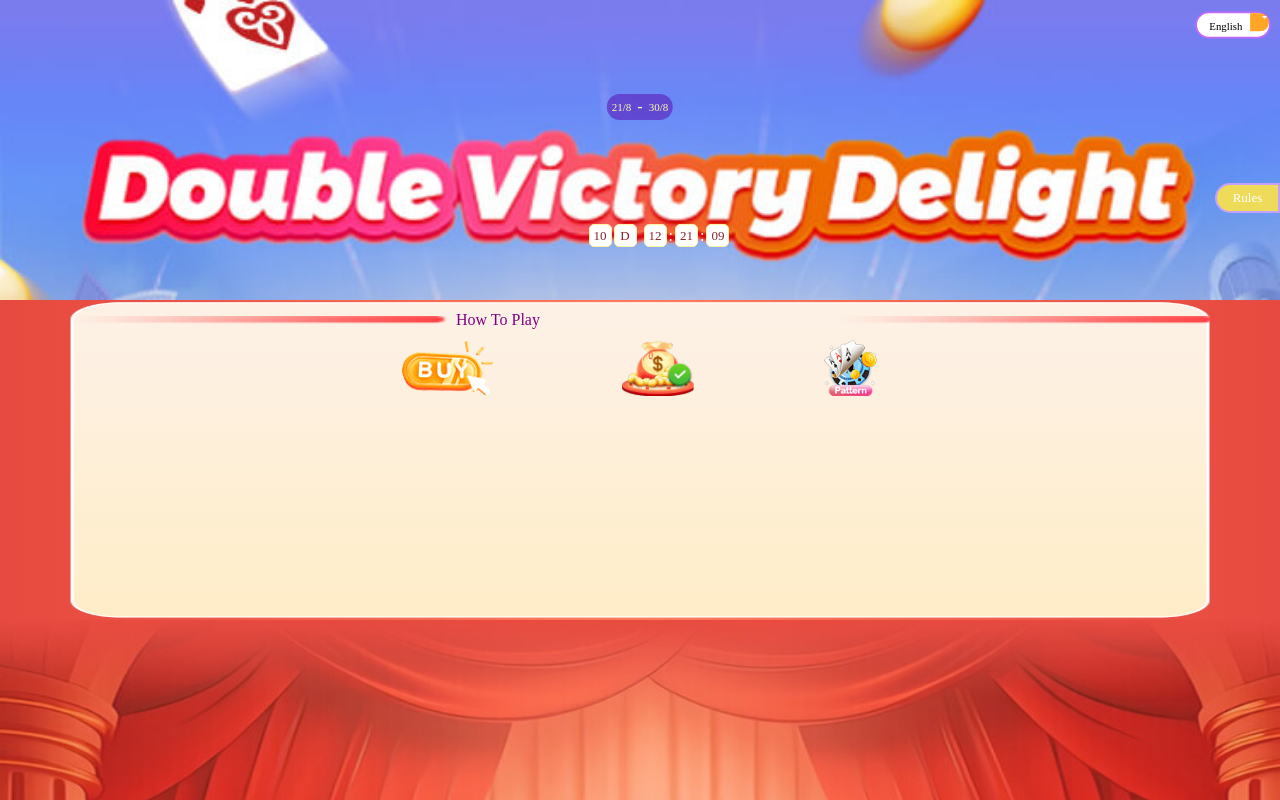
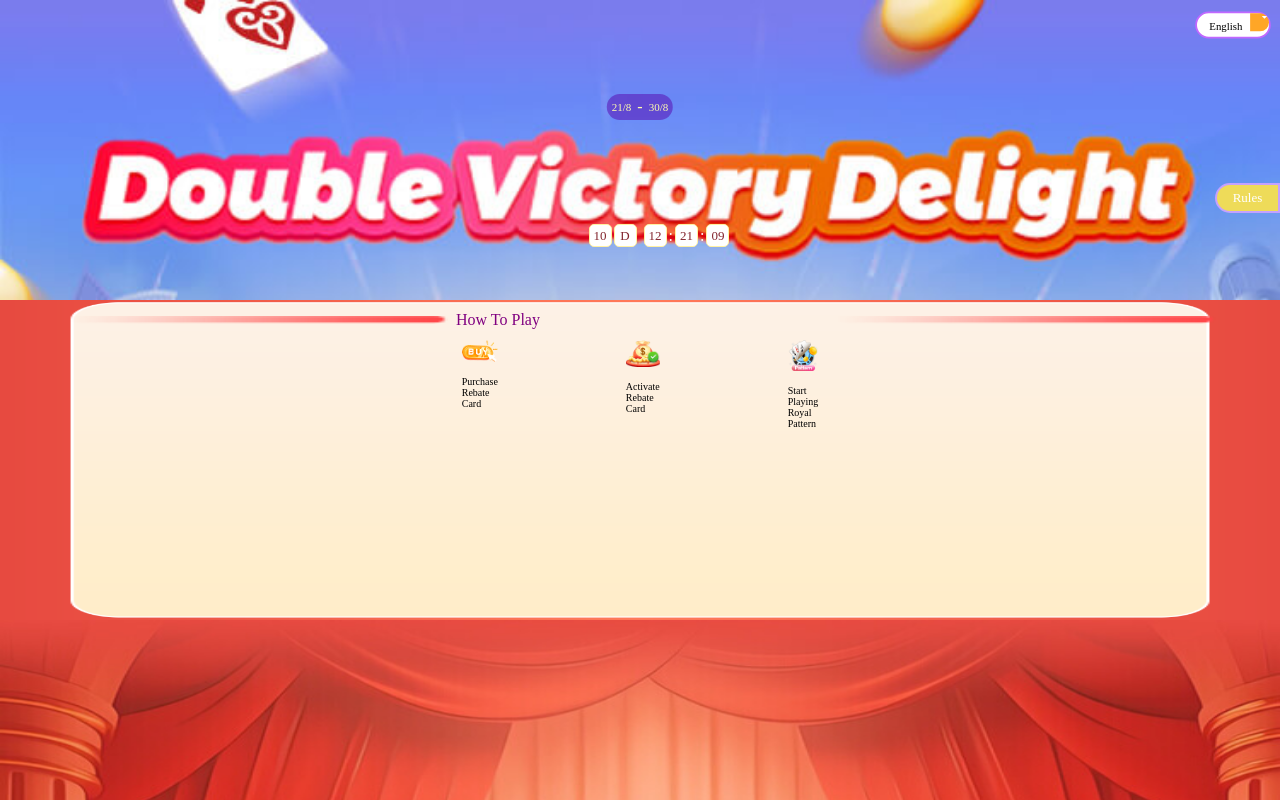
Before and after one commit to khankadir193/doubleVictoryDelight2k24, a Vue app: page / in a window 1280 px wide. Shown: the top 800 px of the page. Built offline with nearby package versions, Linux system fonts and the light colour scheme.

Commit message:
rebate card has been set corresponding reward-icon

```diff
--- a/src/components/HowToPlayComp.vue
+++ b/src/components/HowToPlayComp.vue
@@ -1,14 +1,23 @@
 <template>
     <div class="howToPlay">
         <div class="arrowHowToPlay">
-           <img src="../assets/images/arrow.png" alt="picture-arrow2"  />
-           <p>How To Play</p>
-           <img src="../assets/images/arrow.png" alt="picture-arrow2"  />
+            <img src="../assets/images/arrow.png" alt="picture-arrow2" />
+            <p>How To Play</p>
+            <img src="../assets/images/arrow.png" alt="picture-arrow2" />
         </div>
         <div class="howToPlay-reward">
-           <img src="../assets/images/how_to_play1.png" alt="picture-arrow2"  />
-           <img src="../assets/images/how_to_play2.png" alt="picture-arrow2"  />
-           <img src="../assets/images/how_to_play3.png" alt="picture-arrow2"  />
+            <div class="first-reward icon">
+                <img src="../assets/images/how_to_play1.png" alt="picture-arrow2" />
+                <p>Purchase Rebate Card</p>
+            </div>
+            <div class="second-reward icon">
+                <img src="../assets/images/how_to_play2.png" alt="picture-arrow2" />
+                <p>Activate Rebate Card</p>
+            </div>
+            <div class="third-reward icon">
+                <img src="../assets/images/how_to_play3.png" alt="picture-arrow2" />
+                <p>Start Playing Royal Pattern</p>
+            </div>
         </div>
     </div>
 </template>
@@ -20,14 +29,15 @@ export default {
 </script>
 
 <style scoped>
-.howToPlay{
+.howToPlay {
     background-image: url('../assets/images/howToPlayBg.png');
     background-size: 100% 100%;
     width: 90%;
     height: 40vh;
     margin: 0 auto;
 }
-.arrowHowToPlay{
+
+.arrowHowToPlay {
     height: 1vh;
     /* width: 80%; */
     display: flex;
@@ -35,10 +45,12 @@ export default {
     position: relative;
     margin: 0 auto;
     top: 1rem;
-    img{
+
+    img {
         width: 100%;
     }
-    p{
+
+    p {
         display: flex;
         width: 100%;
         position: relative;
@@ -48,7 +60,7 @@ export default {
     }
 }
 
-.howToPlay-reward{
+.howToPlay-reward {
     display: flex;
     width: 15%;
     height: 7vh;
@@ -58,8 +70,30 @@ export default {
     position: relative;
     top: 2rem;
 
-    img{
+    img {
         width: 100%;
+    }
+
+
+
+    .icon {
+        /* width: 15%;
+        display: flex;
+        flex-direction: column;
+        height: 7vh;
+        justify-content: center; */
+        /* gap: 10vw; */
+        width: 100%;
+
+        img {
+            width: 100%;
+        }
+
+        p {
+            width: 100%;
+            height: 3vh;
+            font-size: 10px;
+        }
     }
 }
 </style>
```
